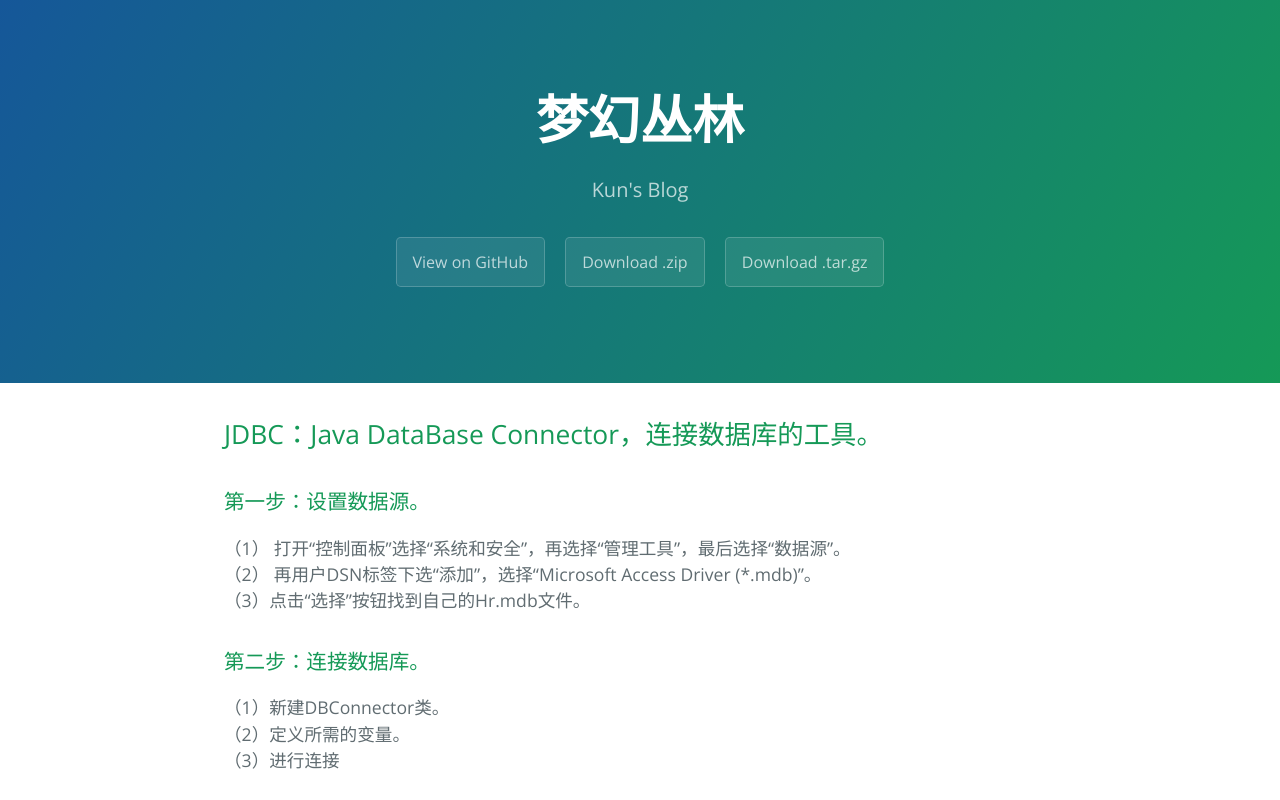
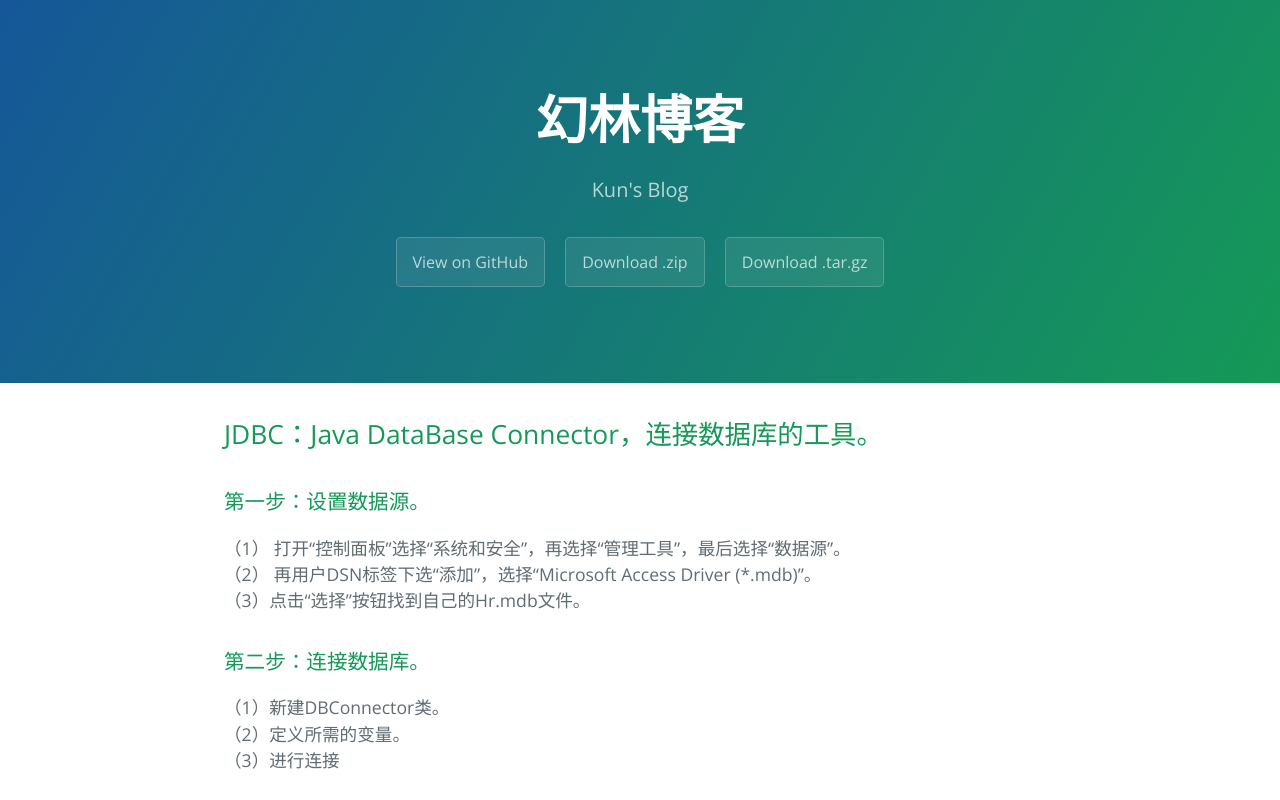
Before and after one commit to Yytrees/yytrees, a plain HTML site: page index.html in a window 1280 px wide. Shown: the top 800 px of the page. Drawn offline with nearby package versions, Linux system fonts and the light colour scheme.

Commit message:
Update index.html

```diff
--- a/index.html
+++ b/index.html
@@ -16,7 +16,7 @@
     <link rel="stylesheet" type="text/css" href="stylesheets/github-light.css" media="screen">  </head>
   <body>
     <section class="page-header">
-      <h1 class="project-name">梦幻丛林</h1>
+      <h1 class="project-name">幻林博客</h1>
       <h2 class="project-tagline">Kun&#39;s Blog</h2>
       <a href="https://github.com/Yytrees/yytrees" class="btn">View on GitHub</a>
       <a href="https://github.com/Yytrees/yytrees/zipball/master" class="btn">Download .zip</a>
```
